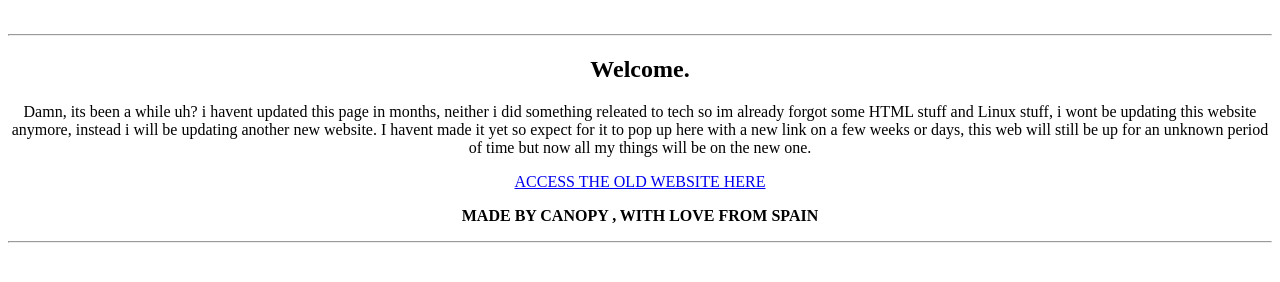
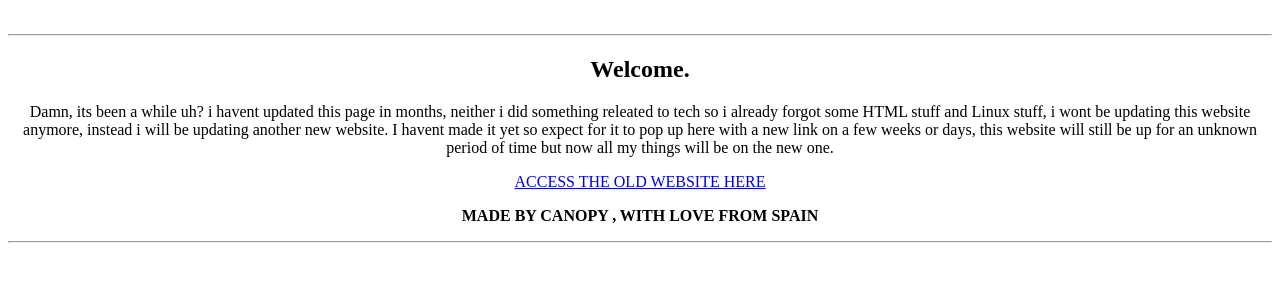
Before and after one commit to kryxd420/kryxd420.github.io, a plain HTML site: page index.html in a window 1280 px wide. Drawn offline with Linux system fonts and the light colour scheme.

Commit message:
Update index.html

```diff
--- a/index.html
+++ b/index.html
@@ -11,8 +11,8 @@
         <br>
         <hr>
         <h2>Welcome.</h2>
-        <p>Damn, its been a while uh? i havent updated this page in months, neither i did something releated to tech so im already forgot some HTML stuff and Linux stuff, i wont be updating this
-         website anymore, instead i will be updating another new website. I havent made it yet so expect for it to pop up here with a new link on a few weeks or days, this web will still be up for an unknown period of time but now all my things will be on the new one.</p>
+        <p>Damn, its been a while uh? i havent updated this page in months, neither i did something releated to tech so i already forgot some HTML stuff and Linux stuff, i wont be updating this
+         website anymore, instead i will be updating another new website. I havent made it yet so expect for it to pop up here with a new link on a few weeks or days, this website will still be up for an unknown period of time but now all my things will be on the new one.</p>
         <a href="old.xhtml">ACCESS THE OLD WEBSITE HERE</a>
          <b><p>MADE BY CANOPY , WITH LOVE FROM SPAIN</p></b>
         <hr>
```
